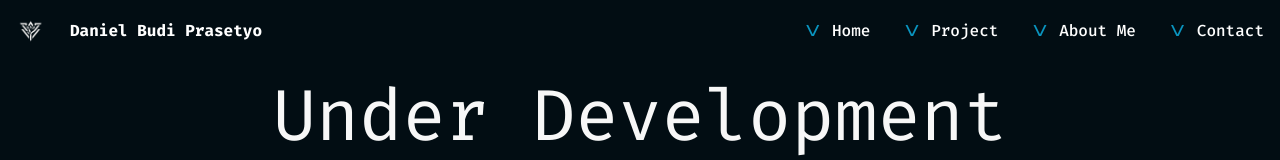
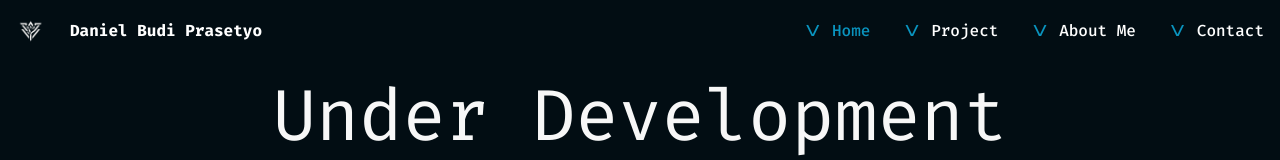
Before and after one commit to danielprasetyo7952/danielprasetyo-dev, a Next.js app: page / in a window 1280 px wide. Shown: the top 160 px of the page. Built offline with nearby package versions, Linux system fonts and the light colour scheme.

Commit message:
fix: active link

```diff
--- a/components/Header.tsx
+++ b/components/Header.tsx
@@ -50,7 +50,7 @@ export default function Header() {
                 navItems.map((item, index) => {
                   return (
                     <li key={index}>
-                      <Link href={item.url} className={`block py-2 px-3 text-white bg-transparent md:p-0 hover:opacity-60 ${item.url === pathname ? 'text-primary' : ''}`}>
+                      <Link href={item.url} className={`block py-2 px-3 bg-transparent md:p-0 hover:opacity-60 ${item.url === pathname ? 'text-primary' : 'text-white'}`}>
                         <span className='text-primary'>\/</span> {item.name}
                       </Link>
                     </li>
```
